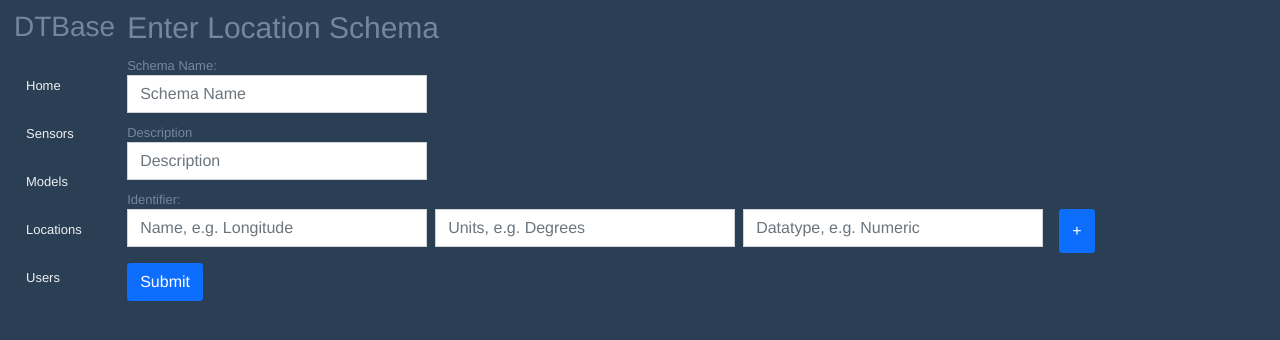
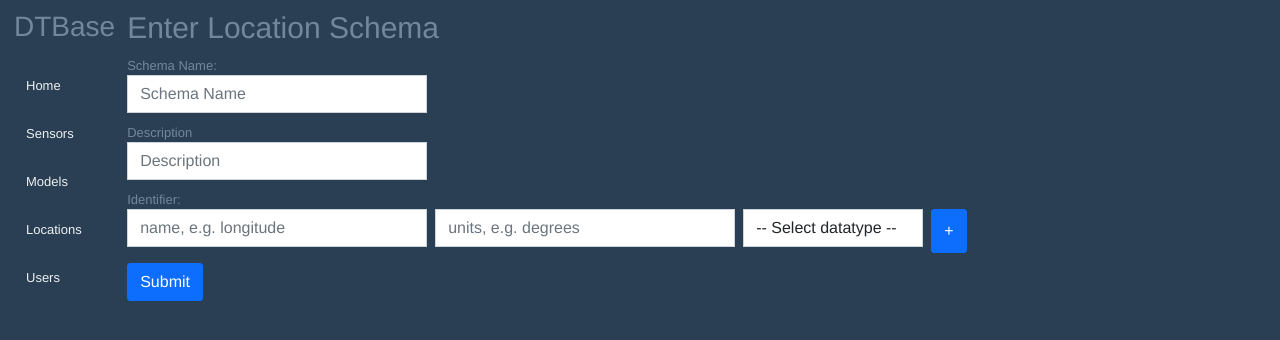
Before and after one commit to alan-turing-institute/DTBase, a Flask app: template dtbase/webapp/app/locations/templates/location_schema_form.html in a window 1280 px wide; the page is wider, and only the part inside the window is pictured. Shown: the top 340 px of that part. Run offline with Flask 3, Linux system fonts and the light colour scheme; the template is opened without the code that fills it, so the values that code supplies are empty; parts of the project's set-up code (start-up, migrations or seed data) failed here and were passed over; some libraries are stand-ins or nearby versions.

Commit message:
Add dropdown for datatype

```diff
--- a/dtbase/webapp/app/base/static/css/custom.css
+++ b/dtbase/webapp/app/base/static/css/custom.css
@@ -4053,3 +4053,7 @@ ul.notifications {
 .btn-add-identifier {
   margin-left: 0.5rem;
 }
+
+.datatype-select {
+  width: 180px !important;
+}
--- a/dtbase/webapp/app/locations/templates/location_schema_form.html
+++ b/dtbase/webapp/app/locations/templates/location_schema_form.html
@@ -8,24 +8,47 @@
     <form id="location-schema-form" method="POST">
         <div class="form-group">
             <label for="name">Schema Name:</label>
-            <input type="text" class="form-control custom-input" id="name" name="name" required placeholder="Schema Name">
+            <input type="text" class="form-control custom-input" id="name" name="name" required placeholder="Schema Name" value="{{ form_data.name if form_data }}">
         </div>
         <div class="form-group">
             <label for="name">Description</label>
-            <input type="text" class="form-control custom-input" id="description" name="description" required placeholder="Description">
+            <input type="text" class="form-control custom-input" id="description" name="description" required placeholder="Description" value="{{ form_data.description if form_data }}">
         </div>
         <div class="form-group">
             <label>Identifier:</label>
-            <div class="identifier-row">
-                <input type="text" class="form-control" name="identifier_name[]" placeholder="Name, e.g. Longitude" required>
-                <input type="text" class="form-control" name="identifier_units[]" placeholder="Units, e.g. Degrees" required>
-                <input type="text" class="form-control" name="identifier_datatype[]" placeholder="Datatype, e.g. Numeric" required>
-                <button type="button" class="btn btn-primary btn-add-identifier">+</button>
-            </div>
+            {% if form_data %}
+                {% for identifier in form_data.identifiers %}
+                <div class="identifier-row">
+                    <input type="text" class="form-control" name="identifier_name[]" placeholder="name, e.g. longitude" required value="{{ identifier.name }}">
+                    <input type="text" class="form-control" name="identifier_units[]" placeholder="units, e.g. degrees" required value="{{ identifier.units }}">
+                    <select class="form-control" name="identifier_datatype[]" required>
+                        {% for option in ['string', 'float', 'integer', 'boolean'] %}
+                            <option value="{{ option }}" {% if identifier.datatype == option %}selected{% endif %}>{{ option }}</option>
+                        {% endfor %}
+                    </select>
+                    <button type="button" class="btn btn-primary btn-add-identifier">+</button>
+                </div>
+                {% endfor %}
+            {% else %}
+                <div class="identifier-row">
+                    <input type="text" class="form-control" name="identifier_name[]" placeholder="name, e.g. longitude" required>
+                    <input type="text" class="form-control" name="identifier_units[]" placeholder="units, e.g. degrees" required>
+                    <select class="form-control custom-select datatype-select" name="identifier_datatype[]" required>
+                        <option disabled selected value="">-- Select datatype --</option>
+                        <option value="string">string</option>
+                        <option value="float">float</option>
+                        <option value="integer">integer</option>
+                        <option value="boolean">boolean</option>
+                    </select>
+                    <button type="button" class="btn btn-primary btn-add-identifier">+</button>
+                </div>
+            {% endif %}
         </div>
         <button type="submit" class="btn btn-primary">Submit</button>
     </form>
 </div>
+
+
 {% endblock content %}
 
 {% block javascripts %}
```
Also changed, not shown: dtbase/webapp/app/locations/routes.py (+11 -9 lines).
